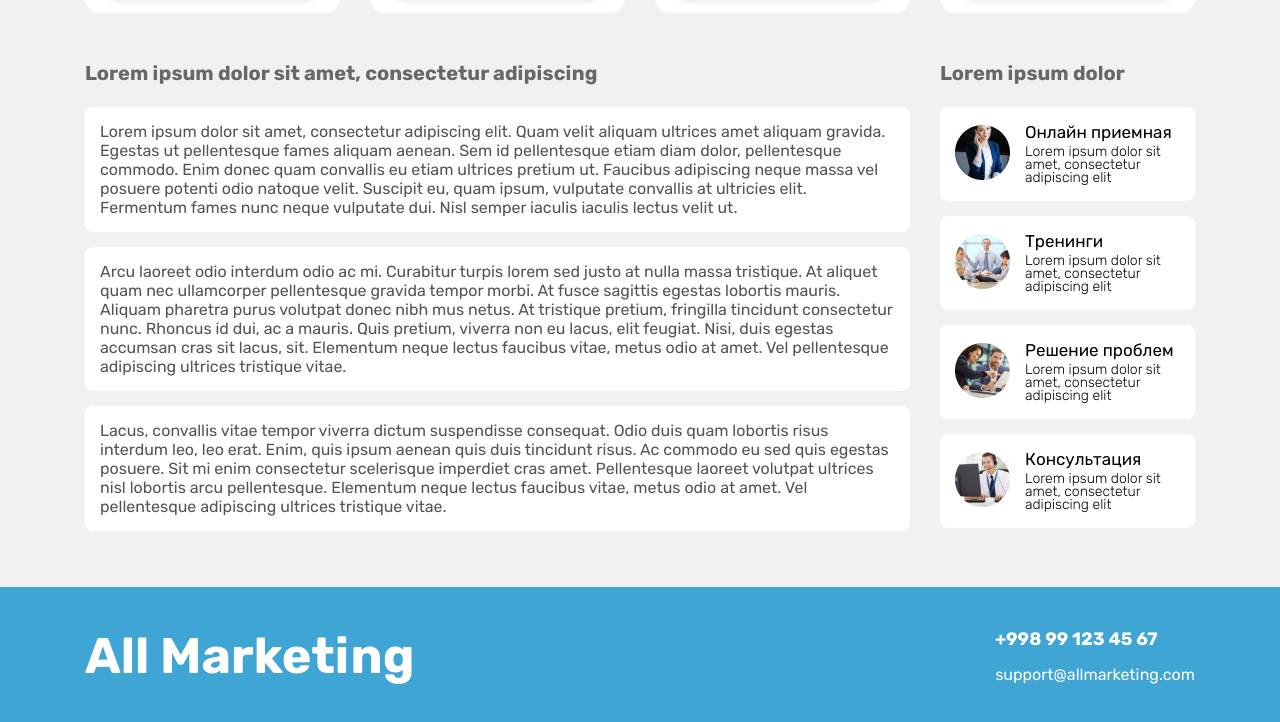
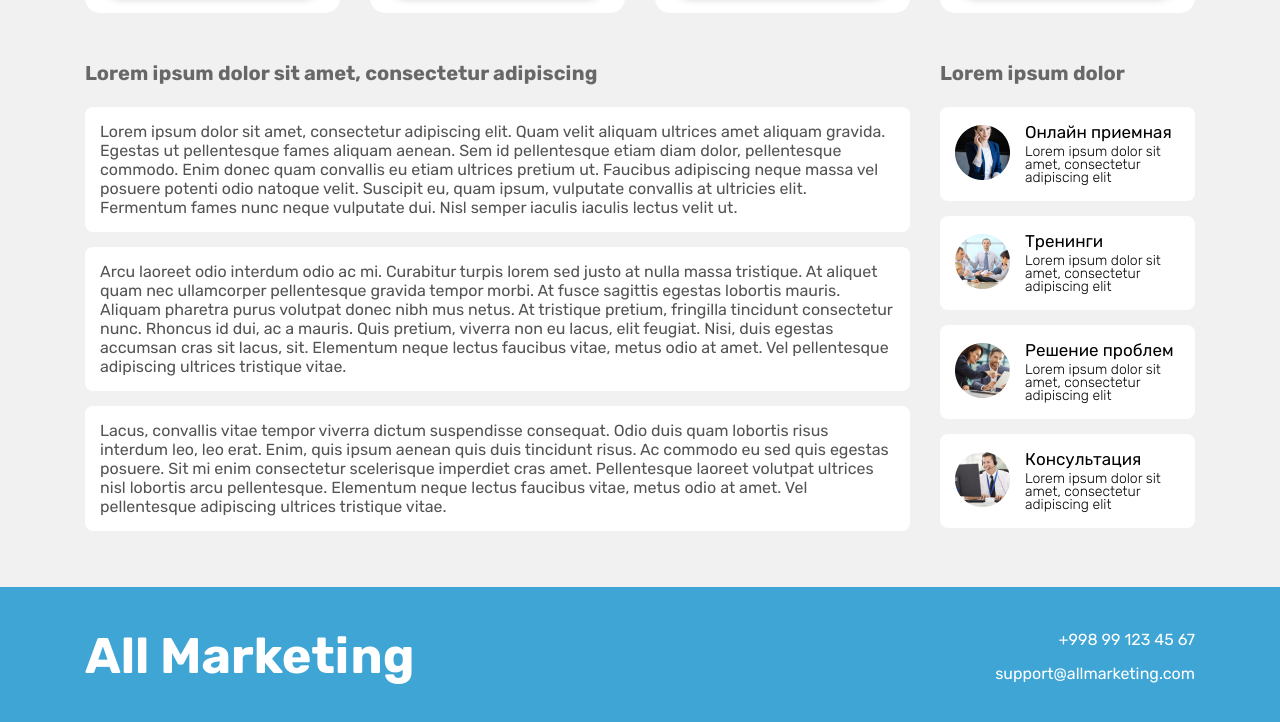
Before and after one commit to shoazizov/blue, a plain HTML site: page index.html in a window 1280 px wide. Shown: the part 885-1607 px from the top of the page. Drawn offline with Linux system fonts and the light colour scheme.

Commit message:
finish already

```diff
--- a/css/style.css
+++ b/css/style.css
@@ -313,23 +313,19 @@ body {
 .contacts {
     display: flex;
     flex-direction: column;
-    align-items: flex-endgg;
+    align-items: flex-end;
     gap: 15px;
 }
 
 .contact__link {
-    font-family: 'RB';
-    font-size: 18px;
-    font-weight: 700;
-    line-height: 21px;
-    color: #FFFFFF;
-}
-
-.contact__links {
     font-family: 'RR';
     font-size: 16px;
     font-weight: 400;
     line-height: 19px;
-    text-align: right;
     color: #FFFFFF;
+    transition: 0.3s;
 }
+
+.contact__link:hover {
+    font-weight: 700;
+}
--- a/index.html
+++ b/index.html
@@ -175,7 +175,7 @@
                 <a href="#" class="footer__h">All Marketing</a>
                 <div class="contacts">
                     <a class="contact__link" href="tel:+998 99 123 45 67"><p>+998 99 123 45 67</p></a>
-                    <a class="contact__links" href="mailto:support@allmarketing.com"><p>support@allmarketing.com</p></a>
+                    <a class="contact__link" href="mailto:support@allmarketing.com"><p>support@allmarketing.com</p></a>
                 </div>
             </div>
         </div>
```
